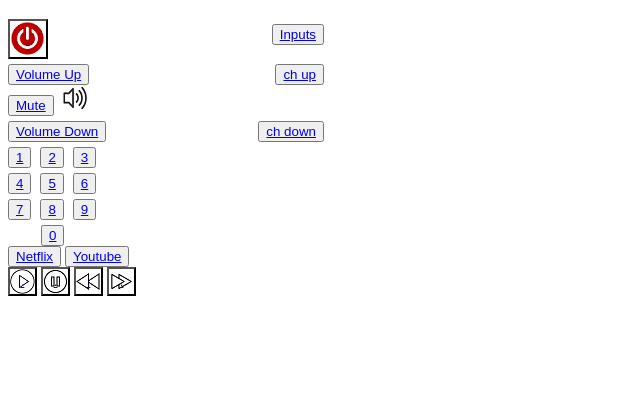
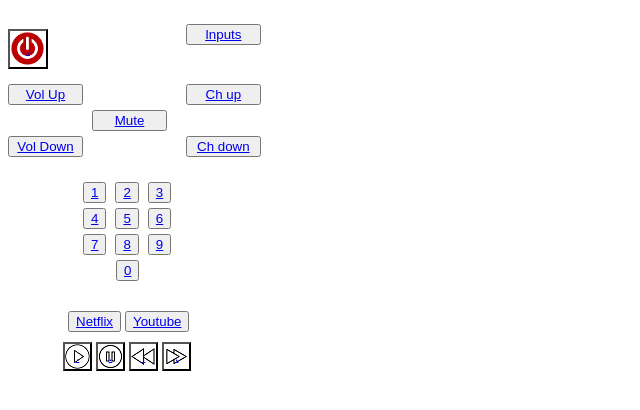
Before and after one commit to Sun-Keeratawatana/WebOSTV, a Flask app: template website/templates/home.html in a window 1280 px wide. Shown: the part 142-552 px from the top of the page, without its empty margins (0-640 px from the left). Run offline with Flask 2, Linux system fonts and the light colour scheme; the template is opened without the code that fills it, so the values that code supplies are empty.

Commit message:
Update home

```diff
--- a/website/templates/home.html
+++ b/website/templates/home.html
@@ -10,11 +10,13 @@
         .ltbtn{
             margin-top: 5px;
             margin-right: 5px;
+            min-width: 75px;
         }
         .rtbtn{
             float: right;
-            margin-right: 75%;
+            margin-right: 80%;
             margin-top: 5px;
+            min-width: 75px;
         }
         .btn{
             margin-top: 5px;
@@ -27,18 +29,19 @@
         <h1>LG TV remote-controller website</h1>
         <h3>Volume: {{current_volume}} {{Muted}}</h3>
         <h3>Apps: {{current_input}}</h3>
+
         <div>
-        <button style="background: url(../static/power.png);width: 40px; height: 40px;"> <a href="/power/">.</a></button>
+        <button class=topbtn style="background: url(../static/power.png);width: 40px; height: 40px;"> <a href="/power/">.</a></button>
         <button class=rtbtn> <a href="/inputs/">Inputs</a></button><br>
-        <button class=ltbtn> <a href="/vol-up/">Volume Up</a></button>
-        <button class=rtbtn> <a href="/chup/">ch up</a></button><br>
-        <button class=ltbtn> <a href="/mute/"> Mute</a></button>
-        <img src="../static/audioUp.jpg" alt="audioUp">
+        <button class=ltbtn> <a href="/vol-up/">Vol Up</a></button>
+        <button class=rtbtn> <a href="/chup/">Ch up</a></button><br>
+        <button class=ltbtn style="margin-left:84px"> <a href="/mute/"> Mute</a></button>
         <br>
-        <button class=ltbtn > <a href="/vol-down/">Volume Down</a></button>
-        <button class=rtbtn> <a href="/chdown/">ch down</a></button><br>
+        <button class=ltbtn > <a href="/vol-down/">Vol Down</a></button>
+        <button class=rtbtn> <a href="/chdown/">Ch down</a></button><br>
 
         </div>
+        <div style="margin: 20px 0px 0px 75px;width:auto">
         <button class=btn><a href="/ch1/">1</a></button>
         <button class=btn><a href="/ch2/">2</a></button>
         <button class=btn><a href="/ch3/">3</a></button><br>
@@ -48,13 +51,13 @@
         <button class=btn><a href="/ch7/">7</a></button>
         <button class=btn><a href="/ch8/">8</a></button>
         <button class=btn><a href="/ch9/">9</a></button><br>
-        <button style="margin:5px 0px 0px 33px"><a href="/ch0/">0</a></button>
+        <button style="margin:5px 0px 20px 33px"><a href="/ch0/">0</a></button>
         </div>
-        <div>
+        <div style="margin: 10px 0px 0px 60px;width:auto">
         <button class="netflix"> <a href="/netflix/">Netflix</a></button>
         <button class="youtube"> <a href="/youtube/">Youtube</a></button>
         </div>
-        <div>
+        <div style="margin: 10px 0px 0px 55px;width:auto">
         <button style="background: url(../static/play.png);width: 29px; height: 29px;"><a href="/play/">.</a></button>
         <button style="background: url(../static/pause.png);width: 29px; height: 29px;"><a href="/pause/">.</a></button>
         <button style="background: url(../static/rewind.png);width: 29px; height: 29px;"><a href="/rewind/">.</a></button>
```
